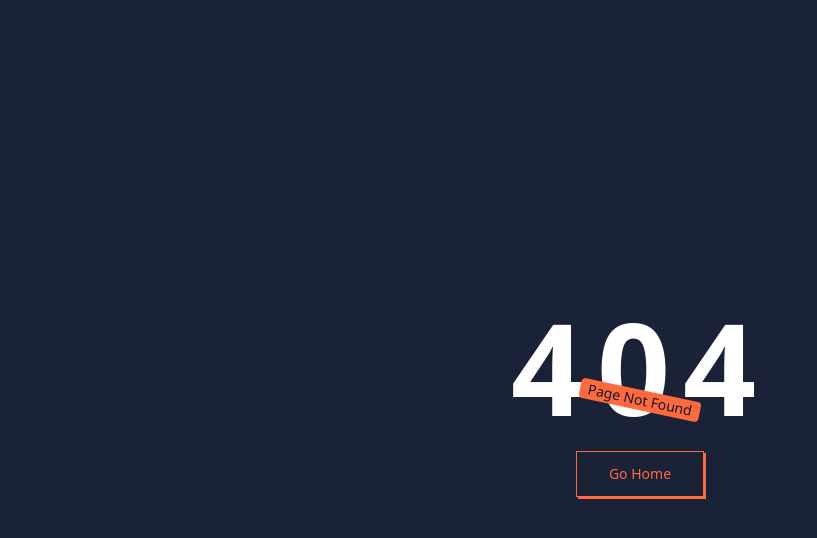
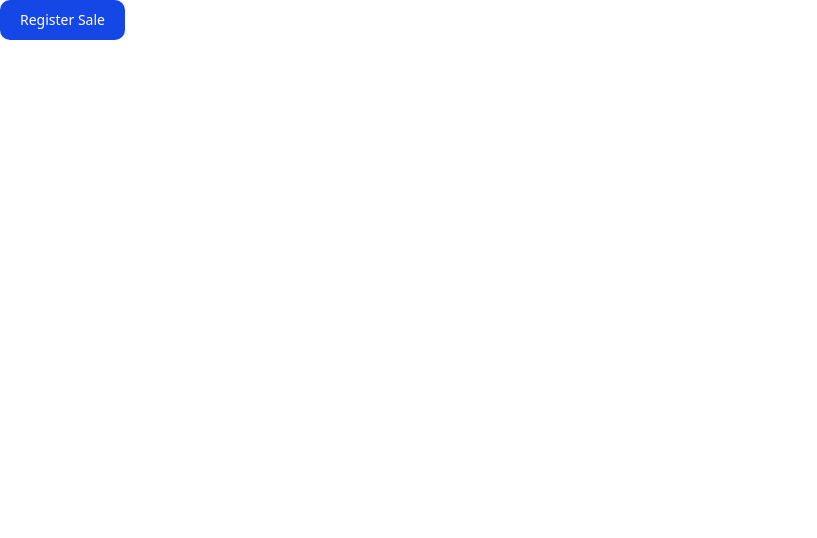
Before and after one commit to daswsi-utp/System-Sales, a Next.js app: page /sales in a window 1280 px wide. Before the commit this address had no page. Shown: the top 538 px of the page, without its empty margins (0-817 px from the left). Built offline with nearby package versions, Linux system fonts and the light colour scheme.

Commit message:
modified:   package-lock.json 	modified:   package.json 	new file:   src/app/sales/page.tsx

```diff
--- /dev/null
+++ b/src/app/sales/page.tsx
@@ -0,0 +1,10 @@
+'use client'
+import SalesModal from "./components/SalesModal";
+
+export default function SalesTestModule(){
+    return(
+        <main>
+            <SalesModal></SalesModal>
+        </main>
+    )
+}
```
Also changed, not shown: package.json (+3 -6 lines), 1 other file (tests, documents, lock files or other folders).
